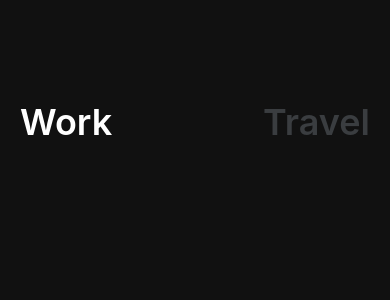
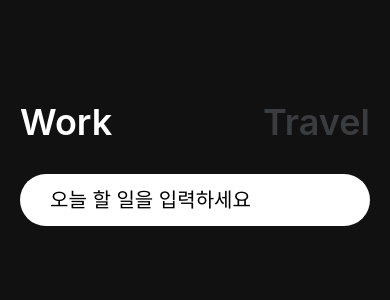
Before and after one commit to KeMezz/workHardTravelHard, a React Native app: screen / in a window 390 px wide. Shown: the top 300 px of the page. Built offline with nearby package versions, Linux system fonts and the light colour scheme.

Commit message:
인풋 추가, onChange 핸들링

```diff
--- a/App.js
+++ b/App.js
@@ -4,15 +4,31 @@ import {
   StyleSheet,
   Text,
   View,
+  TextInput,
   TouchableOpacity,
-  TouchableHighlight,
 } from "react-native";
 import { theme } from "./colors";
 
 export default function App() {
   const [working, setWorking] = useState(true);
+  const [text, setText] = useState("");
+  const [toDos, setToDos] = useState({});
+
   const travel = () => setWorking(false);
   const work = () => setWorking(true);
+
+  const onChangeText = (event) => setText(event);
+  const addToDo = () => {
+    if (text === "") {
+      return;
+    }
+    const newToDos = Object.assign({}, toDos, {
+      [Date.now()]: { text, work: working },
+    });
+    setToDos(newToDos);
+    setText("");
+  };
+  console.log(toDos);
   return (
     <View style={styles.container}>
       <StatusBar style="light" />
@@ -26,11 +42,21 @@ export default function App() {
         </TouchableOpacity>
         <TouchableOpacity onPress={travel}>
           <Text
-            style={{ ...styles.btnText, color: working ? theme.gray : "#fff" }}
+            style={{ ...styles.btnText, color: !working ? "#fff" : theme.gray }}
           >
             Travel
           </Text>
         </TouchableOpacity>
+      </View>
+      <View style={styles.body}>
+        <TextInput
+          onSubmitEditing={addToDo}
+          onChangeText={onChangeText}
+          returnKeyType="done"
+          value={text}
+          placeholder={working ? "오늘 할 일을 입력하세요" : "어디로 떠날까요?"}
+          style={styles.input}
+        />
       </View>
     </View>
   );
@@ -43,14 +69,24 @@ const styles = StyleSheet.create({
     paddingHorizontal: 20,
   },
   header: {
-    flex: 1,
+    // flex: 1,
     flexDirection: "row",
     marginTop: 100,
     justifyContent: "space-between",
   },
   btnText: {
-    flex: 1,
     fontSize: 36,
     fontWeight: "600",
   },
+  body: {
+    flex: 1,
+  },
+  input: {
+    backgroundColor: "#fff",
+    marginTop: 30,
+    paddingVertical: 14,
+    paddingHorizontal: 30,
+    borderRadius: 30,
+    fontSize: 20,
+  },
 });
```
